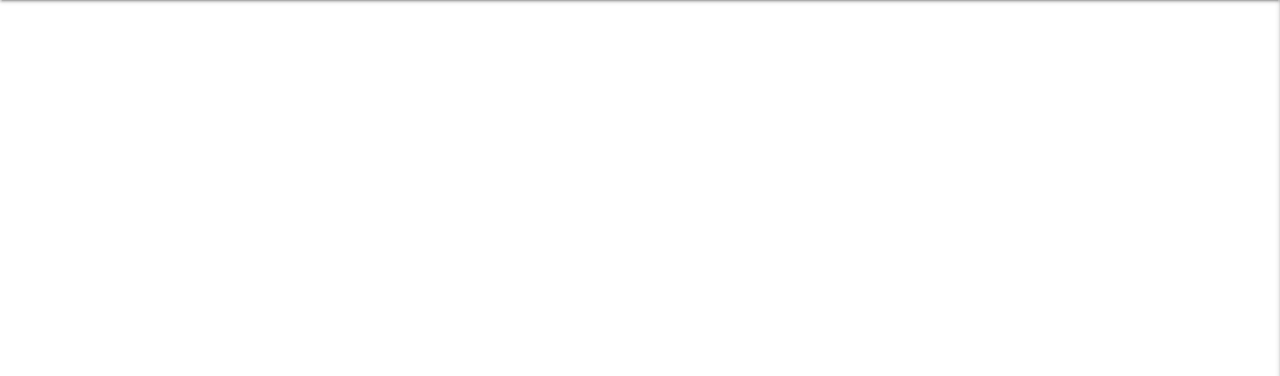
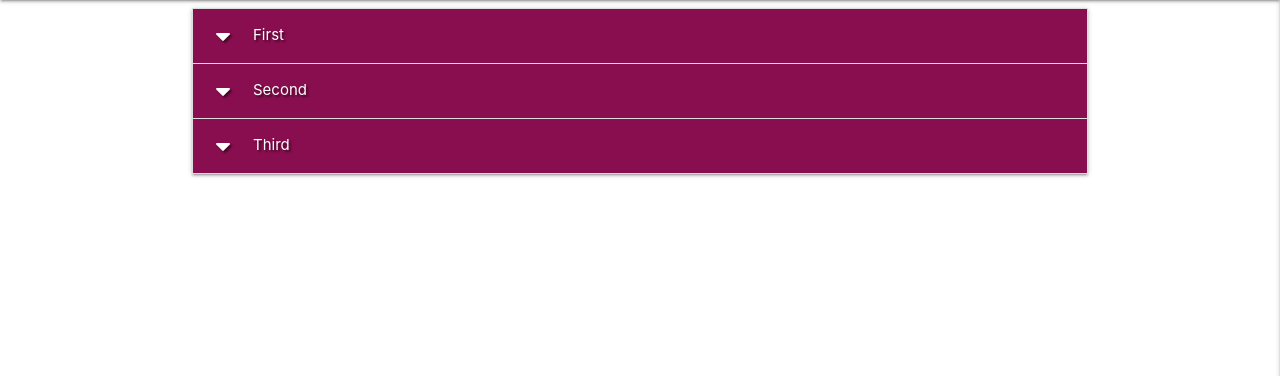
Before and after one commit to ZionX42/flask-task-manager-project_1, a Flask app: page / in a window 1280 px wide. Shown: the part 64-440 px from the top of the page. Run offline with Flask 2, Linux system fonts and the light colour scheme; data that the repository does not hold is empty; some libraries are stand-ins or nearby versions.

Commit message:
Add Task Collapsible setup

```diff
--- a/static/js/script.js
+++ b/static/js/script.js
@@ -1,7 +1,9 @@
+
 /*
     jQuery for MaterializeCSS initialization
 */
 
 $(document).ready(function () {
     $(".sidenav").sidenav({edge: "right"});
+    $(".collapsible").collapsible();
 });
--- a/templates/tasks.html
+++ b/templates/tasks.html
@@ -9,5 +9,18 @@
         {{ task.is_urgent }}<br>
         {{ task.due_date }}<br>
     {% endfor %}
-
+<ul class="collapsible">
+        <li>
+            <div class="collapsible-header white-text pink darken-4 text-shadow"><i class="fas fa-caret-down"></i>First</div>
+            <div class="collapsible-body"><span>Lorem ipsum dolor sit amet.</span></div>
+        </li>
+        <li>
+            <div class="collapsible-header white-text pink darken-4 text-shadow"><i class="fas fa-caret-down"></i>Second</div>
+            <div class="collapsible-body"><span>Lorem ipsum dolor sit amet.</span></div>
+        </li>
+        <li>
+            <div class="collapsible-header white-text pink darken-4 text-shadow"><i class="fas fa-caret-down"></i>Third</div>
+            <div class="collapsible-body"><span>Lorem ipsum dolor sit amet.</span></div>
+        </li>
+    </ul>
     {% endblock %}
```
